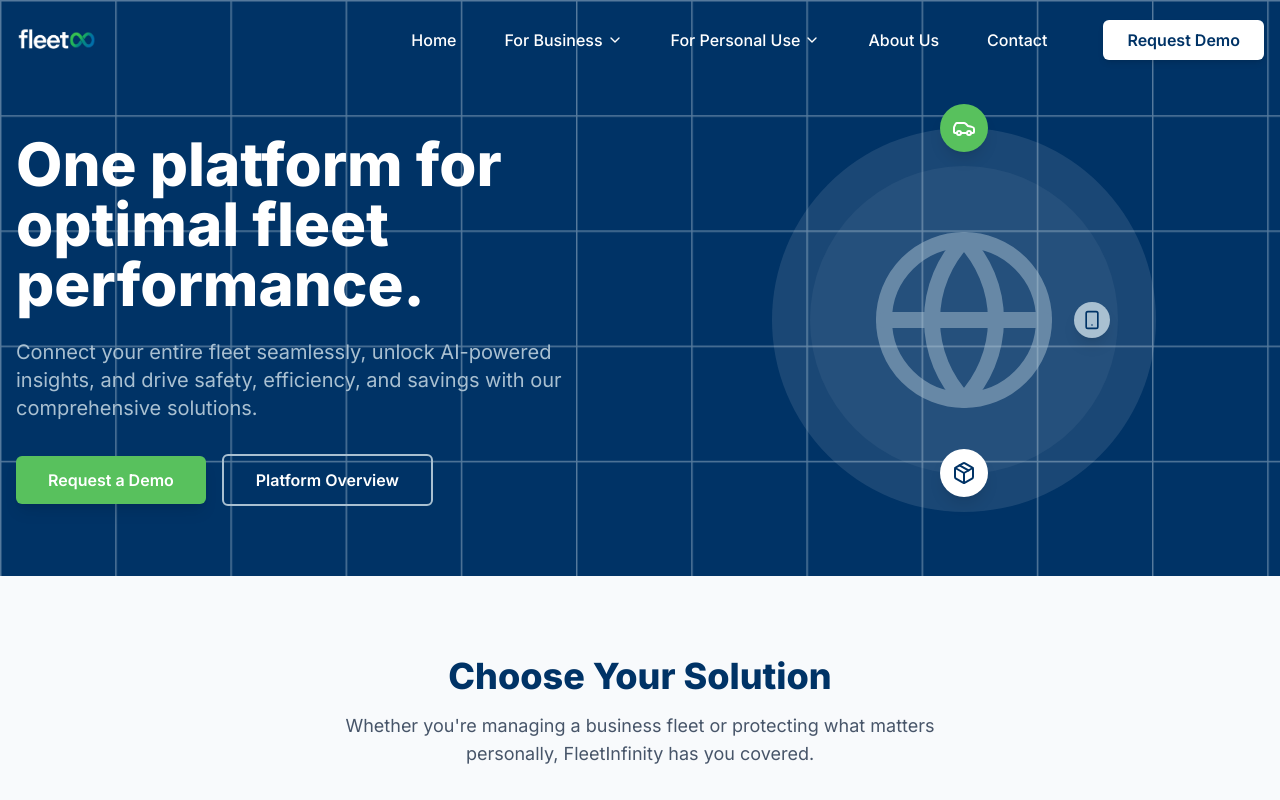
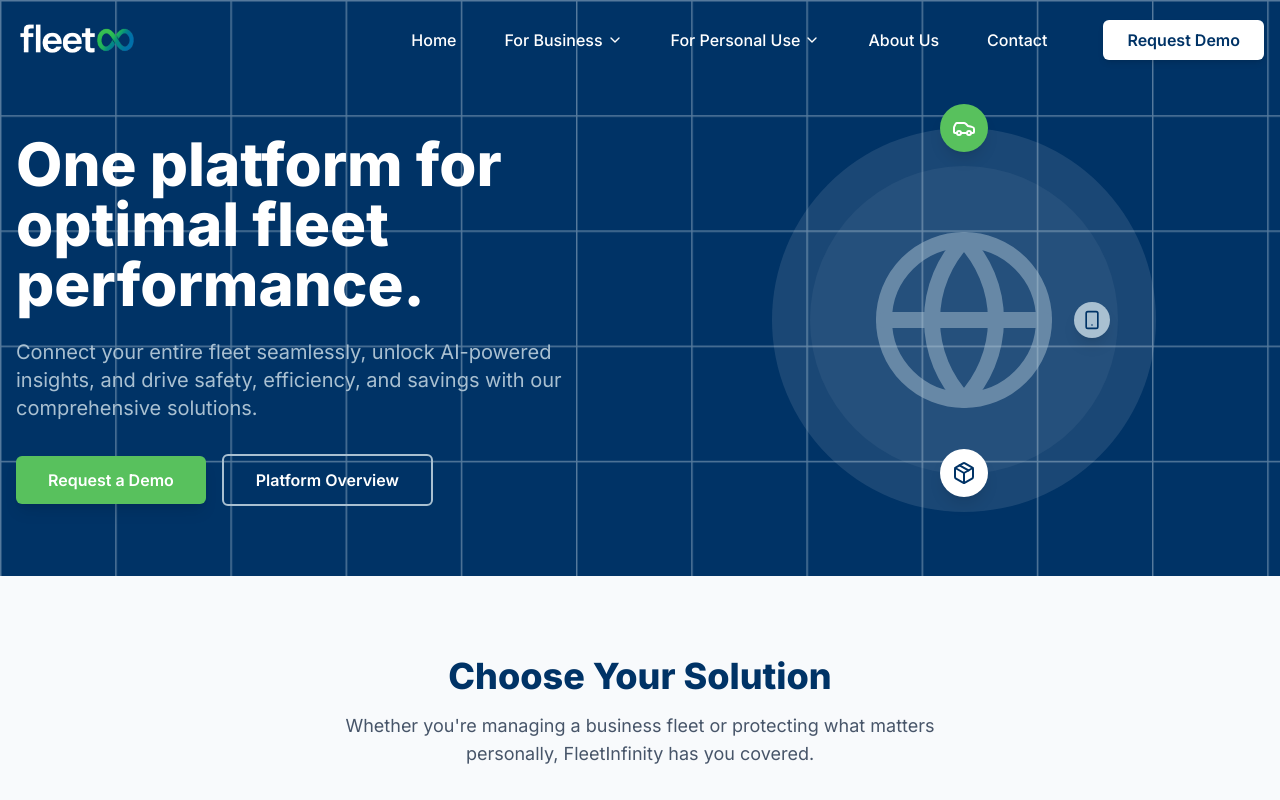
Before and after one commit to Bahareh-Esteki/fleetinfinity, a Next.js app: page / in a window 1280 px wide. Shown: the top 800 px of the page. Built offline with nearby package versions, Linux system fonts and the light colour scheme.

Commit message:
Final initial commit

```diff
--- a/app/components/Navbar.jsx
+++ b/app/components/Navbar.jsx
@@ -79,7 +79,7 @@ export default function Navbar() {
             <Image
               src={logoSrc}
               alt="FleetInfinity Logo"
-              width={80}
+              width={120}
               height={40}
               priority
             />
```
